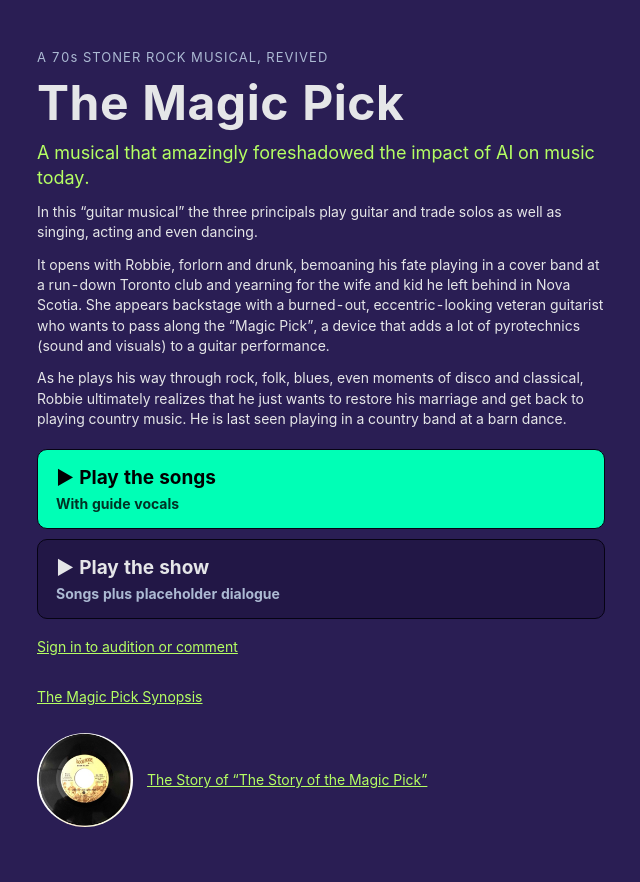
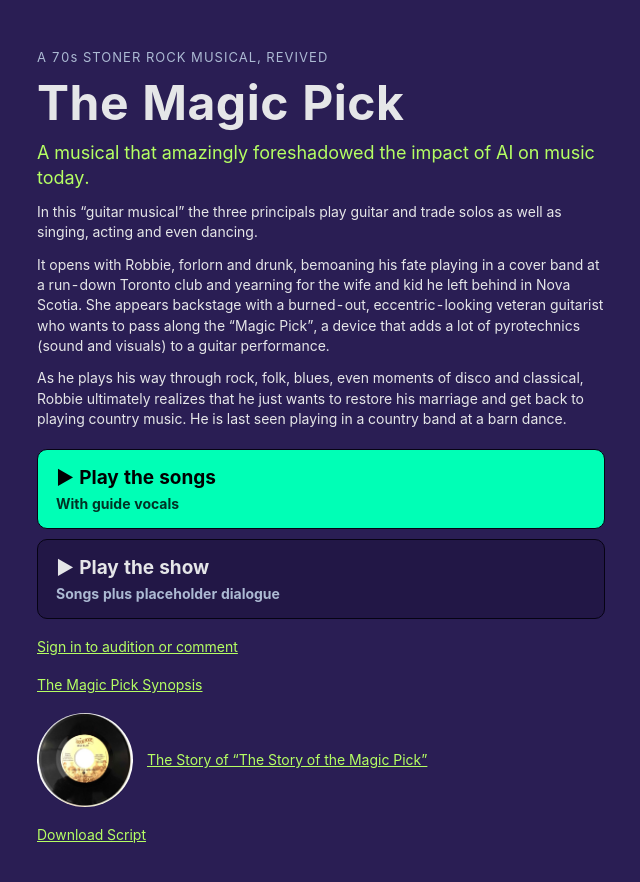
Before and after one commit to brianblain416/magic-pick, a plain HTML site: page index.html in a window 1280 px wide. Shown: the whole page, without its empty margins (319-959 px from the left). Drawn offline with Linux system fonts and the light colour scheme; no server answers.

Commit message:
Landing page: Synopsis/Story links styled like Audition, 1973 single art plays the record, Download Script
- Synopsis and Story links now match "Sign in to audition or comment".
- The Magic Pick 1973 single picture links to the recording on Drive.
- New "Download Script" link serves Script v22 as a PDF.

Co-Authored-By: Claude Opus 5.5 <noreply@anthropic.com>

```diff
--- a/index.html
+++ b/index.html
@@ -272,10 +272,10 @@ body.landing > #gate, body.landing > main.wrap { display: none !important; }
 #landing .lpBtn span { font-size: 14px; color: var(--muted); }
 #landing .lpBtn.primary span { color: inherit; opacity: .8; }
 #landing .lpSign { margin: 6px 0 0; }
-#landing .lpSign a, #landing .lpFoot a { color: var(--accent); }
-#landing .lpFoot { display: flex; flex-wrap: wrap; gap: 6px 18px; margin: 18px 0 0; font-size: 14px; }
-#landing .lpStory { display: flex; align-items: center; gap: 14px; margin: 14px 0 0; font-size: 14px; color: var(--accent); }
-#landing .lpStory img { width: 96px; height: auto; flex: none; border-radius: 50%; }
+#landing .lpSign a { color: var(--accent); }
+#landing .lpStory { display: flex; align-items: center; gap: 14px; }
+#landing .lpStory .lpRec { flex: none; line-height: 0; border-radius: 50%; }
+#landing .lpStory img { width: 96px; height: auto; border-radius: 50%; }
 /* auditions: sign in, pick a role (or guitar songs), check headphones and mic, then a stripped-down recorder */
 #audition { display: none; }
 body.audition > #audition { display: grid; }
@@ -383,8 +383,9 @@ body.recmode .song .sub, body.recmode .song .tkdrawer { display: none; }
     <button id="lpShow" class="lpBtn"><b>▶︎ Play the show</b><span>Songs plus placeholder dialogue</span></button>
   </div>
   <p class="lpSign"><a href="?audition" id="lpSign">Sign in to audition or comment</a></p>
-  <p class="lpFoot"><a href="https://docs.google.com/document/d/1z3CFTei47Z5p--33nYaJl4u0pQkBSBPBuEs6wh8QMJc/edit?usp=sharing" target="_blank" rel="noopener">The Magic Pick Synopsis</a></p>
-  <a class="lpStory" href="https://docs.google.com/document/d/1xX-l8X4hXmVzxLUIdotbP-72yQ8LQ2kf1LusyDirH9s/edit?usp=sharing" target="_blank" rel="noopener"><img src="story-single.jpg" alt="The 1970s Good Noise single, Story of the Magic Pick, by Brian Blain" width="96" height="93"><span>The Story of “The Story of the Magic Pick”</span></a>
+  <p class="lpSign"><a href="https://docs.google.com/document/d/1z3CFTei47Z5p--33nYaJl4u0pQkBSBPBuEs6wh8QMJc/edit?usp=sharing" target="_blank" rel="noopener">The Magic Pick Synopsis</a></p>
+  <p class="lpSign lpStory"><a class="lpRec" href="https://drive.google.com/file/d/11HZA_9kKrZYWL_NyqekLEEjqgDdsVmYz/view?usp=drive_link" target="_blank" rel="noopener" title="Listen to the 1973 single"><img src="magic-pick-1973.jpg" alt="Listen to the 1973 Good Noise single, Story of the Magic Pick, by Brian Blain" width="96" height="93"></a><a href="https://docs.google.com/document/d/1xX-l8X4hXmVzxLUIdotbP-72yQ8LQ2kf1LusyDirH9s/edit?usp=sharing" target="_blank" rel="noopener">The Story of “The Story of the Magic Pick”</a></p>
+  <p class="lpSign"><a href="Magic_Pick_Script.pdf" download="The Magic Pick - Script v22.pdf">Download Script</a></p>
 </section>
 <section id="audition" aria-label="Auditions">
   <p><a href="./" id="auHome">← The Magic Pick</a></p>
```
Also changed, not shown: magic-pick-1973.jpg (added), 1 other file.
